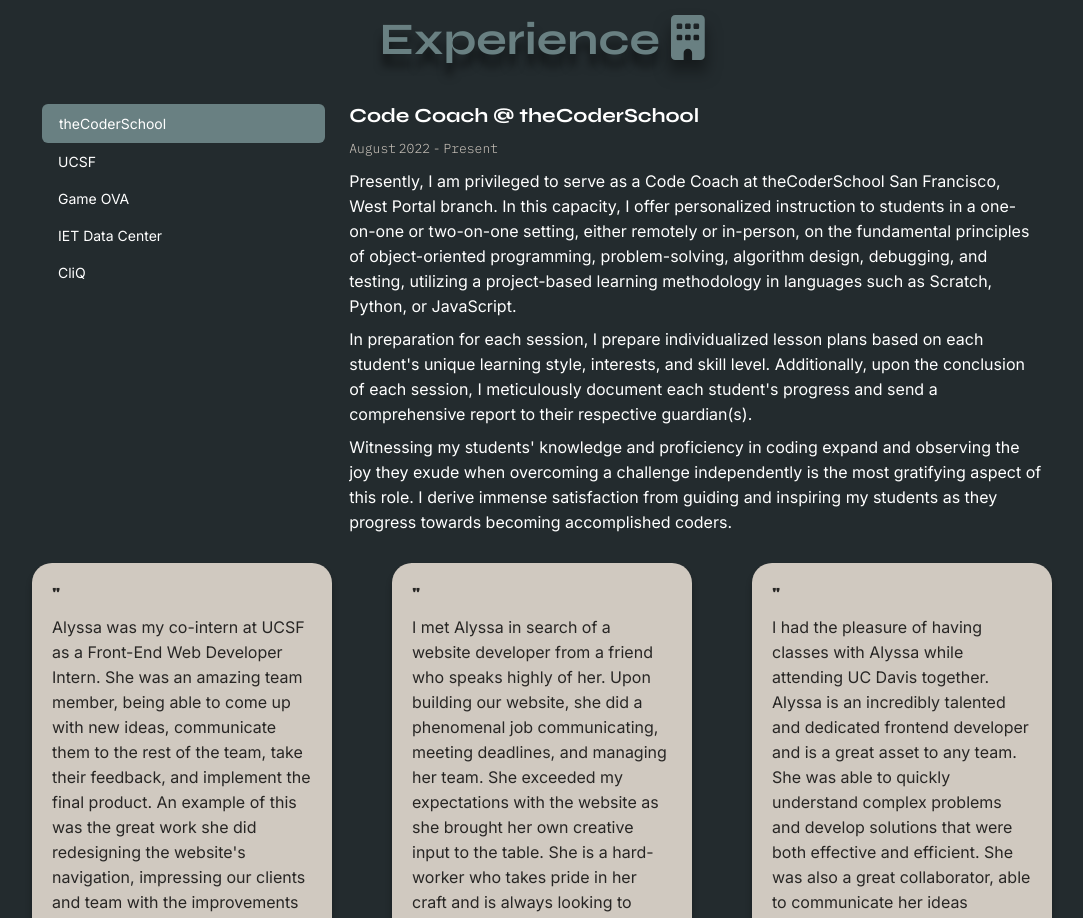
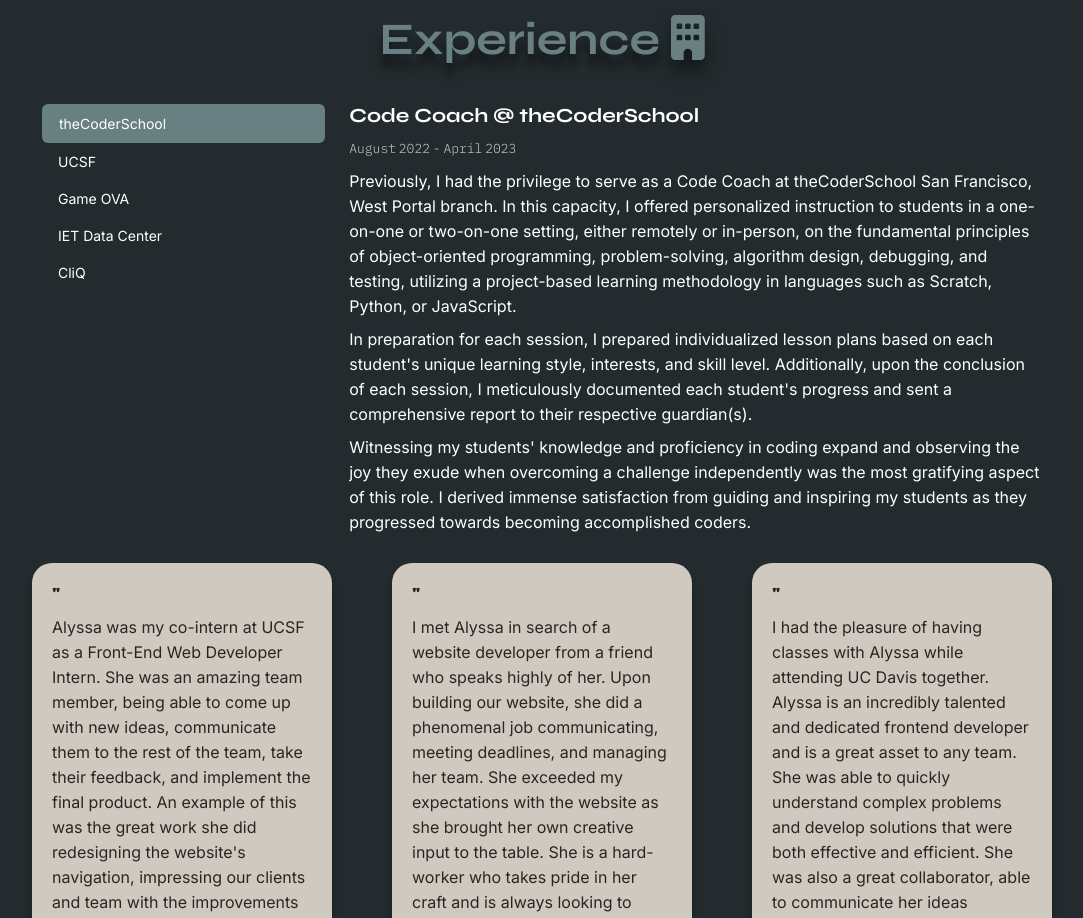
Before and after one commit to alyssamarie0107/alyssamarie0107.github.io, a React (Create React App) app: page / in a window 1280 px wide. Shown: the part 2421-3339 px from the top of the page, without its empty margins (98-1181 px from the left). Built offline with nearby package versions, Linux system fonts and the light colour scheme.

Commit message:
made the code coach experience past tense

```diff
--- a/src/sections/experience/Experience.js
+++ b/src/sections/experience/Experience.js
@@ -59,12 +59,12 @@
                   <Tab.Content className={ styles.tabContent }>
                     <Tab.Pane eventKey="first">
                       <h5>Code Coach @ theCoderSchool</h5>
-                      <p className={ styles.date }>August 2022 - Present</p>
-                      <p>Presently, I am privileged to serve as a Code Coach at theCoderSchool San Francisco, West Portal branch. In this capacity, I offer personalized instruction to students in a one-on-one or two-on-one setting, either remotely or in-person, on the fundamental principles of object-oriented programming, problem-solving, algorithm design, debugging, and testing, utilizing a project-based learning methodology in languages such as Scratch, Python, or JavaScript.</p>
+                      <p className={ styles.date }>August 2022 - April 2023</p>
+                      <p>Previously, I had the privilege to serve as a Code Coach at theCoderSchool San Francisco, West Portal branch. In this capacity, I offered personalized instruction to students in a one-on-one or two-on-one setting, either remotely or in-person, on the fundamental principles of object-oriented programming, problem-solving, algorithm design, debugging, and testing, utilizing a project-based learning methodology in languages such as Scratch, Python, or JavaScript.</p>
 
-                      <p>In preparation for each session, I prepare individualized lesson plans based on each student's unique learning style, interests, and skill level. Additionally, upon the conclusion of each session, I meticulously document each student's progress and send a comprehensive report to their respective guardian(s).</p>
+                      <p>In preparation for each session, I prepared individualized lesson plans based on each student's unique learning style, interests, and skill level. Additionally, upon the conclusion of each session, I meticulously documented each student's progress and sent a comprehensive report to their respective guardian(s).</p>
 
-                      <p>Witnessing my students' knowledge and proficiency in coding expand and observing the joy they exude when overcoming a challenge independently is the most gratifying aspect of this role. I derive immense satisfaction from guiding and inspiring my students as they progress towards becoming accomplished coders.</p>
+                      <p>Witnessing my students' knowledge and proficiency in coding expand and observing the joy they exude when overcoming a challenge independently was the most gratifying aspect of this role. I derived immense satisfaction from guiding and inspiring my students as they progressed towards becoming accomplished coders.</p>
                     </Tab.Pane>
 
                     <Tab.Pane eventKey="second">
```
